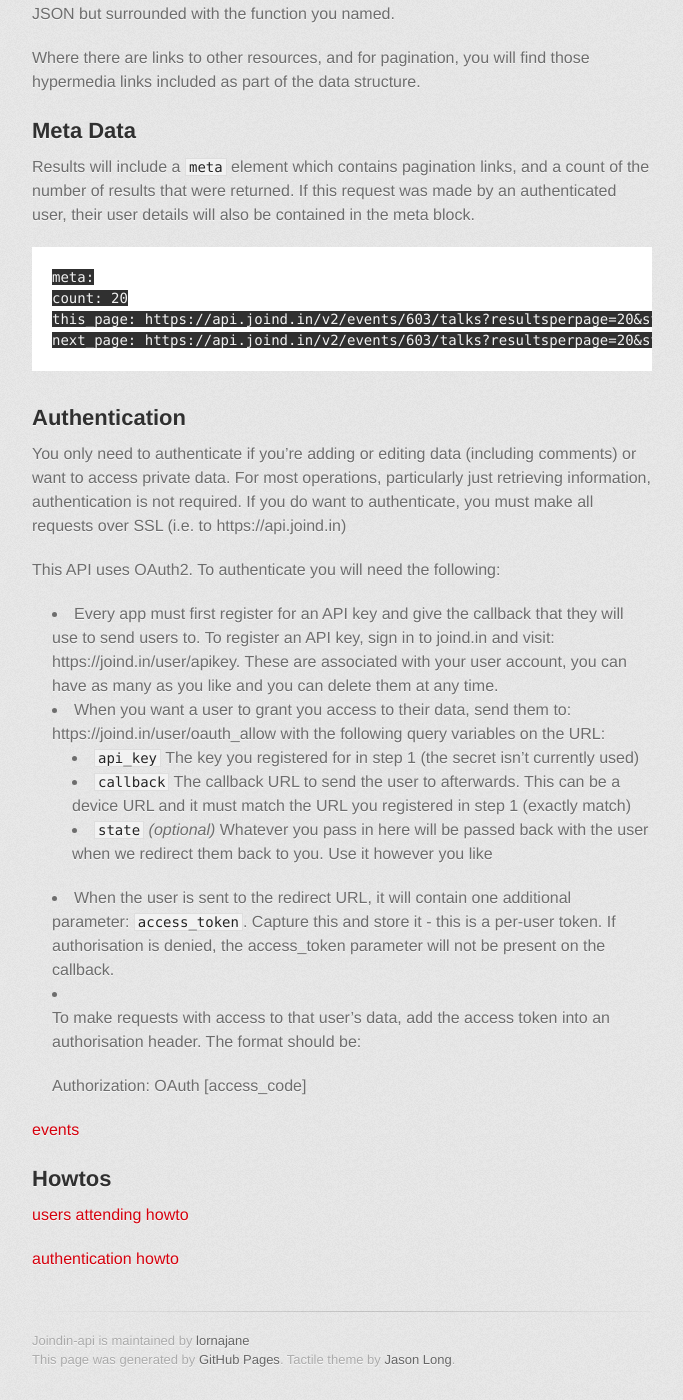
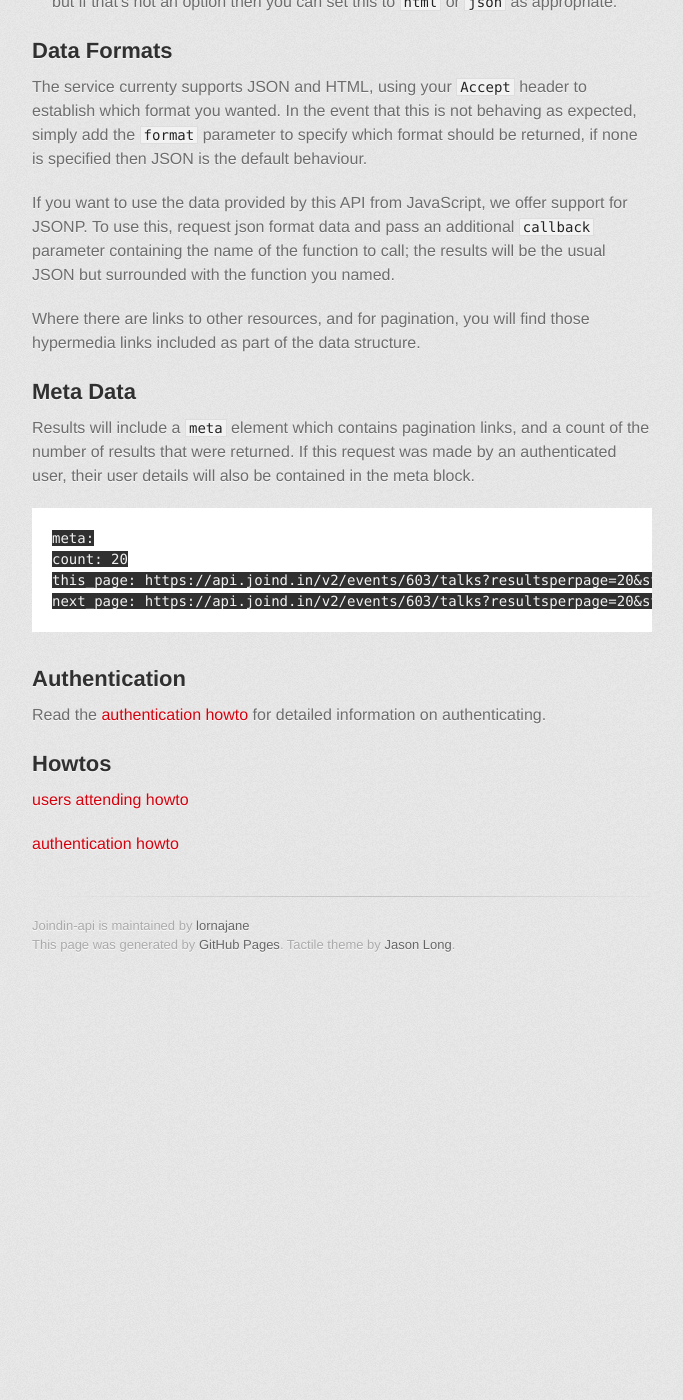
Before and after one commit to joindin/joindin-api, a Jekyll site: the page built from index.md, in a window 1280 px wide and 1400 px high, scrolled down 978 px. Shown: the whole window, without its empty margins (298-981 px from the left). Built offline with Jekyll 4.4.1, drawn with Linux system fonts in a browser that asks for light colours; some web fonts are replaced; after the commit the page ends 1963 px from its top, so only the background shows below that; some of the changed text lies outside the part shown.

Commit message:
adding some section links, moving authentication docs to the dedicated page

```diff
--- a/index.md
+++ b/index.md
@@ -40,21 +51,7 @@ Results will include a ``meta`` element which contains pagination links, and a c
 
 ## Authentication
 
-You only need to authenticate if you're adding or editing data (including comments) or want to access private data. For most operations, particularly just retrieving information, authentication is not required. If you do want to authenticate, you must make all requests over SSL (i.e. to https://api.joind.in)
-
-This API uses OAuth2. To authenticate you will need the following:
-
-*  Every app must first register for an API key and give the callback that they will use to send users to. To register an API key, sign in to joind.in and visit: https://joind.in/user/apikey. These are associated with your user account, you can have as many as you like and you can delete them at any time.
-*  When you want a user to grant you access to their data, send them to: https://joind.in/user/oauth_allow with the following query variables on the URL:
-    -  ``api_key`` The key you registered for in step 1 (the secret isn't currently used)
-    -  ``callback`` The callback URL to send the user to afterwards. This can be a device URL and it must match the URL you registered in step 1 (exactly match)
-    -  ``state`` *(optional)* Whatever you pass in here will be passed back with the user when we redirect them back to you. Use it however you like
-*  When the user is sent to the redirect URL, it will contain one additional parameter: ``access_token``. Capture this and store it - this is a per-user token. If authorisation is denied, the access_token parameter will not be present on the callback.
-*  To make requests with access to that user's data, add the access token into an authorisation header. The format should be:
-
-    Authorization: OAuth [access_code]
-
-[events]({{ site.baseurl }}/events.html)
+Read the [authentication howto]({{ site.baseurl }}/howto/authenticate.html) for detailed information on authenticating.
 
 ## Howtos
 
```
Also changed, not shown: other parts of index.md (+11 -0 lines), howto/authenticate.md (+2 -0 lines).
